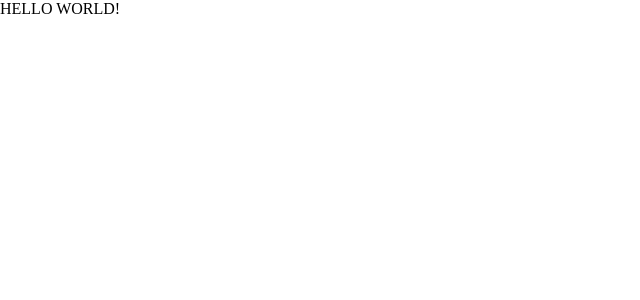
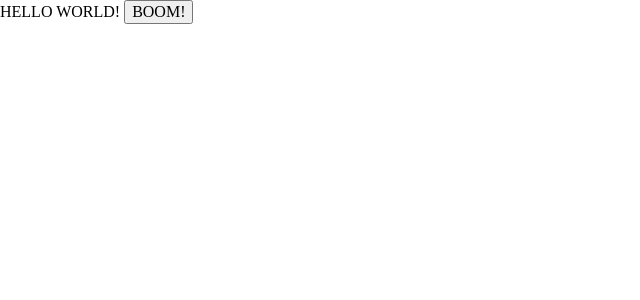
Before and after one commit to juozasm/ba-react, a React (Create React App) app in the folder app/: page / in a window 1280 px wide. Shown: the top 300 px of the page, without its empty margins (0-640 px from the left). Built offline with nearby package versions, Linux system fonts and the light colour scheme.

Commit message:
working example

```diff
--- a/app/src/views/App.js
+++ b/app/src/views/App.js
@@ -1,25 +1,18 @@
 import React from "react"
-import { connect, useSelector, useDispatch } from "react-redux"
+import { useSelector, useDispatch } from "react-redux"
 import { testAction as testActionCreator } from "../store/testFeature/testActions"
 
 function App(props) {
     const testFeature = useSelector((state) => state.testFeature)
     const dispatch = useDispatch()
-    const testAction = () => dispatch(testActionCreator)
+    const testAction = () => dispatch(testActionCreator())
     console.log(testFeature, testAction, props)
-    return <div>HELLO WORLD!</div>
+    return (
+        <div>
+            HELLO WORLD! {testFeature.test}{" "}
+            <button onClick={testAction}>BOOM!</button>
+        </div>
+    )
 }
 
 export default App
-
-// const mapStateToProps = (state /*, ownProps*/) => {
-//     return {
-//         testFeature: state.testFeature,
-//     }
-// }
-
-// const mapDispatchToProps = {
-//     testAction,
-// }
-
-//export default connect(mapStateToProps, mapDispatchToProps)(App)
```
